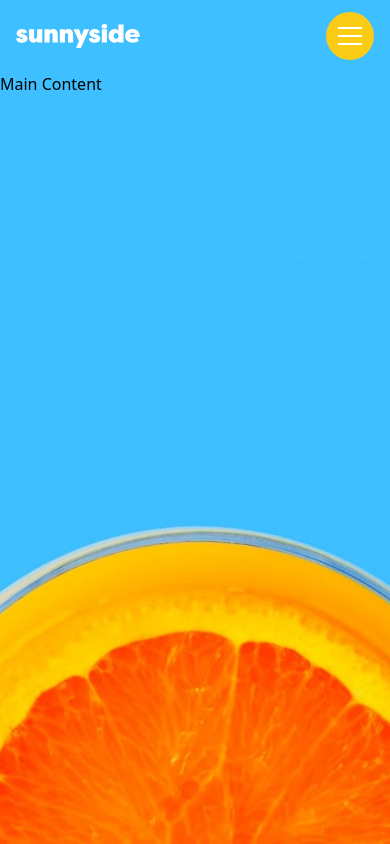
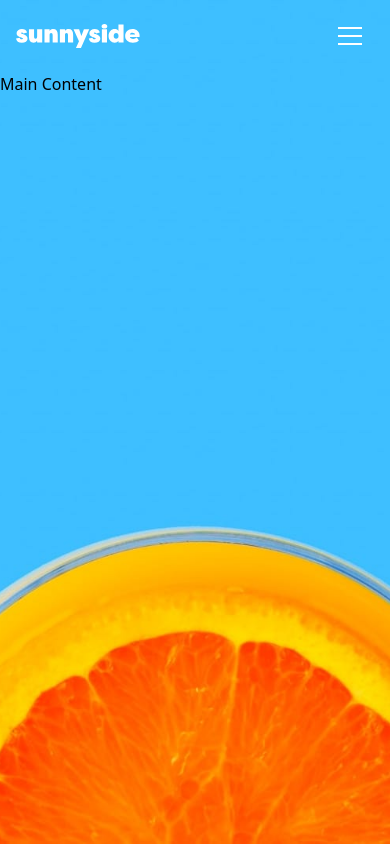
Before and after one commit to SameerJS6/Reactfolio, a React (Vite) app in the folder Sunnyside-Agency-Landing-Page/: page / in a window 390 px wide. Built offline with nearby package versions, Linux system fonts and the light colour scheme.

Commit message:
Navbar BG Removed

```diff
--- a/Sunnyside-Agency-Landing-Page/src/components/Navbar.jsx
+++ b/Sunnyside-Agency-Landing-Page/src/components/Navbar.jsx
@@ -17,7 +17,7 @@ export default function Navbar() {
             </ul>
           </nav>
           <div className='block lg:hidden'>
-            <button className='block lg:hidden bg-yellow-400 rounded-full p-3 aspect-square' onClick={()=> setIsactive(!isactive)}>
+            <button className='block lg:hidden rounded-full p-3 aspect-square' onClick={()=> setIsactive(!isactive)}>
               <svg width="24" height="18" xmlns="http://www.w3.org/2000/svg"><path d="M24 16v2H0v-2h24zm0-8v2H0V8h24zm0-8v2H0V0h24z" fill="#FFF" fillRule="evenodd"/></svg>
             </button>
           </div>
```
